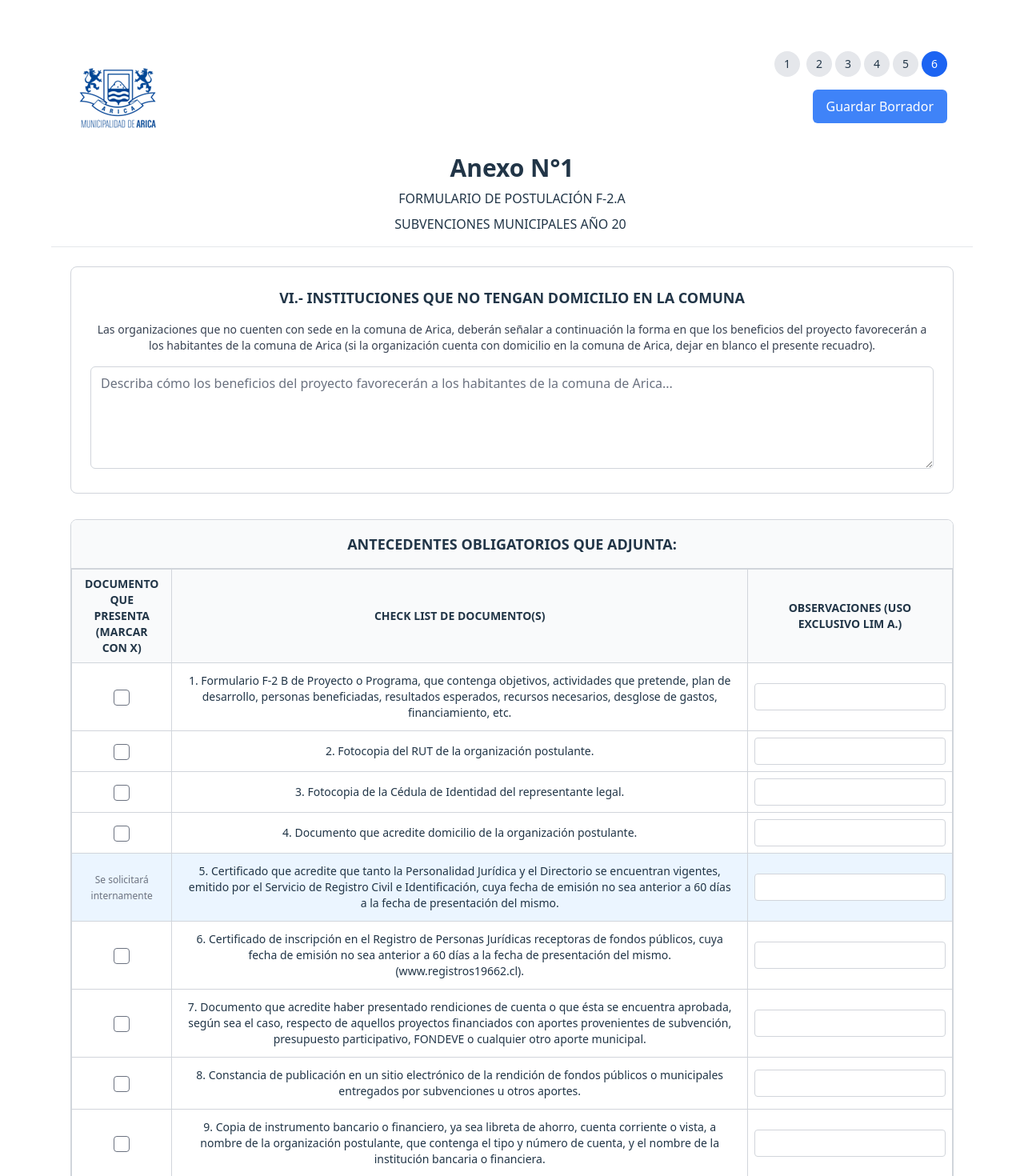
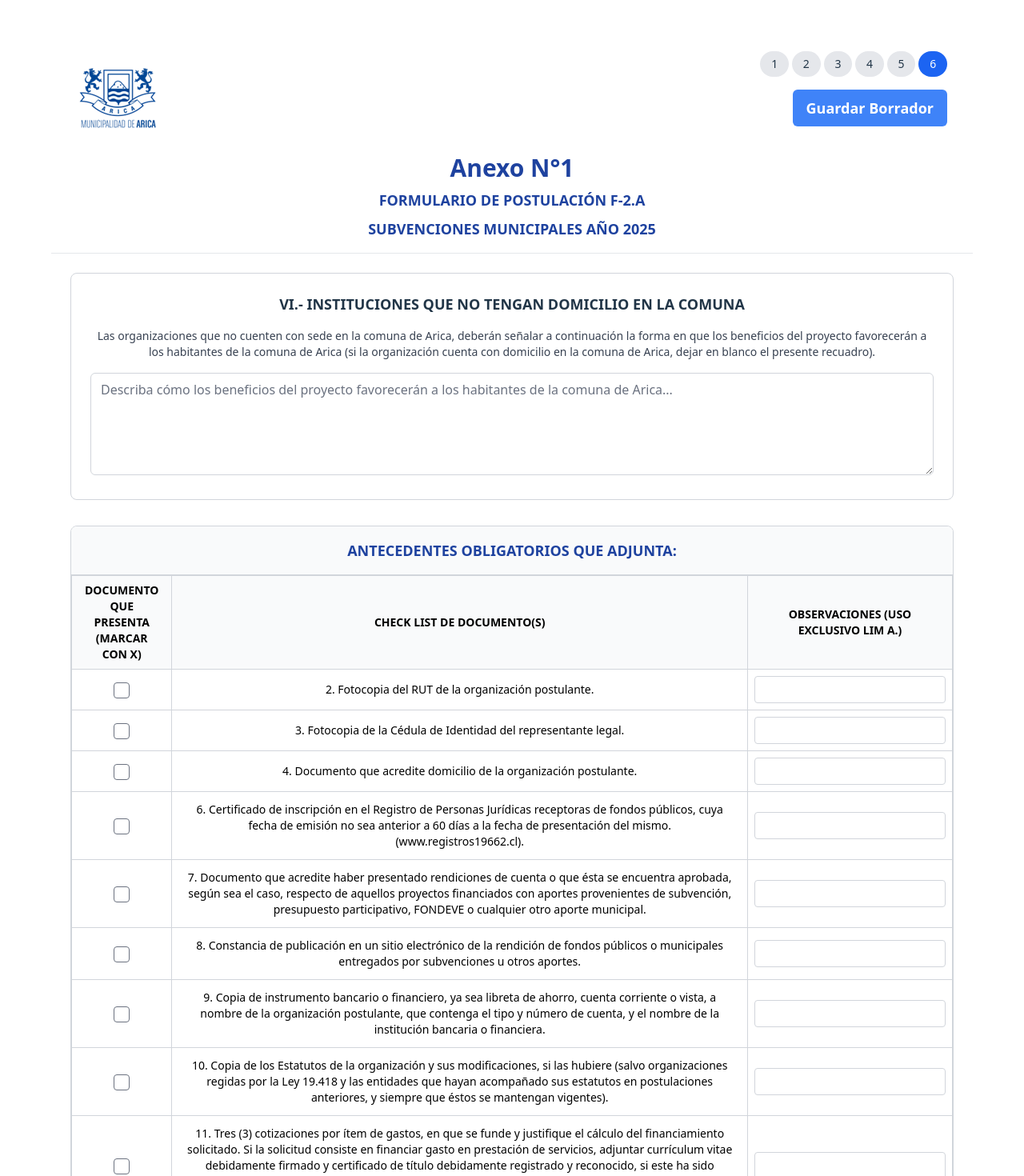
Before and after one commit to pacificstate01/ProjectMuni, a React (Vite) app in the folder Frontend/FrontEndMuni/: page /form2a/paso6 in a window 1280 px wide. Shown: the top 1470 px of the page at 80% size. Built offline with nearby package versions, Linux system fonts and the light colour scheme.

Commit message:
revision y cambios en formulario2a,1)se cambio los botones ahora pueden llevarte a la pagina deseada ,2)todas las letras se corrigieron color,3)se modifico el paso 6 a medias falta terminar

```diff
--- a/Frontend/FrontEndMuni/src/context/numero_context.jsx
+++ b/Frontend/FrontEndMuni/src/context/numero_context.jsx
@@ -25,4 +25,4 @@ export const FormProvider = ({ children }) => {
 
 export const useForm = () => {
   return useContext(FormContext);
-};
+}
--- a/Frontend/FrontEndMuni/src/routes/Formulario2A/Form2ALayout.jsx
+++ b/Frontend/FrontEndMuni/src/routes/Formulario2A/Form2ALayout.jsx
@@ -1,7 +1,8 @@
-import { Outlet, useLocation,useNavigate } from "react-router-dom";
+import { Outlet, useLocation, useNavigate } from "react-router-dom";
 import { useForm } from "../../context/numero_context";
-import { useState } from "react";
+import { useState, useEffect, useRef } from "react";
 import styles from "../../css/login.module.css";
+
 const Form2ALayout = () => {
   const location = useLocation();
   const navigate = useNavigate();
@@ -10,49 +11,57 @@ const Form2ALayout = () => {
   // Validacion pasos
   const currentStep = location.pathname.split("/").pop();
   const isPaso1 = currentStep === "paso1";
-  const isLastStep = currentStep === "paso6"
+  const isLastStep = currentStep === "paso6";
+  const [error, setError] = useState("");
+  const yearInputRef = useRef(null);
 
-  const [error, setError] = useState("");
+  // Efecto para poner color negro en los inputs de este layout + hijos vía Outlet
+  useEffect(() => {
+    // Cambiar color de texto de todos los inputs en la página
+    const fixInputTextColor = () => {
+      const allInputs = document.querySelectorAll('input:not([type="checkbox"]):not([type="radio"]), textarea, select');
+      allInputs.forEach(input => {
+        input.style.color = "#000";
+      });
+    };
+    fixInputTextColor();
+    // También cada vez que naveguemos a un nuevo paso
+    return () => {};
+  }, [currentStep]);
 
-  /* boton cancelar
-  const handleCancelar = () => {
-    if (window.confirm("cancelar")) {
-      navigate("/");
-    }
-  };
-  */
-  const handleYearChange = (value) => {
-    const numericValue = value.replace(/\D/g, "");
-
+  // Manejo del input para el año en el header
+  const handleYearInputChange = (e) => {
+    let val = e.target.value.replace(/\D/g, "").slice(0, 2);
     if (
-      numericValue === "" ||
-      (numericValue.length === 2 && parseInt(numericValue) >= 25)
+      val === "" ||
+      (val.length === 2 && parseInt(val) >= 25)
     ) {
-      updateFormData("yearNumber", numericValue);
+      updateFormData("yearNumber", val);
       setError("");
-    } else if (numericValue.length === 2) {
+    } else if (val.length === 2) {
       setError("El año debe ser 25 o mayor");
     } else {
-      updateFormData("yearNumber", numericValue);
+      updateFormData("yearNumber", val);
       setError("");
     }
   };
+
   const handleSiguiente = (e) => {
     const currentStepNumber = parseInt(currentStep.replace('paso',''));
     const nextStep = currentStepNumber + 1;
-
     if(nextStep <= 6){
       navigate(`/form2a/paso${nextStep}`)
     }
   };
+
   const handleAtras = (e) => {
     const currentStepNumber = parseInt(currentStep.replace('paso',''));
     const prevStep = currentStepNumber - 1;
-
     if(prevStep >= 1){
       navigate(`/form2a/paso${prevStep}`);
     }
   };
+
   return (
     <div className="flex items-center justify-center min-h-screen p-4 bg-gradient-to-br from-blue-50 to-indigo-100">
       <div className="max-w-6xl w-full mx-auto bg-white rounded-xl shadow-2xl overflow-hidden">
@@ -68,72 +77,72 @@ const Form2ALayout = () => {
               />
             </div>
           </div>
-
           {/* Steps numbers */}
           <div className="absolute top-4 right-8 flex flex-col items-end space-y-2">
             <div className="flex space-x-1">
               {[1, 2, 3, 4, 5, 6].map((num) => (
-                <div
+                <button
                   key={num}
-                  className={`w-8 h-8 rounded-full ${
+                  type="button"
+                  onClick={() => navigate(`/form2a/paso${num}`)}
+                  className={`w-8 h-8 rounded-full focus:outline-none ${
                     currentStep === `paso${num}` ||
                     (currentStep === "" && num === 1)
                       ? "bg-blue-600 text-white"
                       : "bg-gray-200"
-                  } flex items-center justify-center text-sm font-medium`}
+                  } flex items-center justify-center text-sm font-medium transition-colors duration-200 hover:bg-blue-400 hover:text-white`}
+                  aria-label={`Ir al paso ${num}`}
                 >
                   {num}
-                </div>
+                </button>
               ))}
             </div>
-            <button className="px-4 py-2 bg-blue-500 text-white rounded-md hover:bg-blue-600 transition-colors">
+            <button className="px-4 py-2 bg-blue-500 text-white rounded-md hover:bg-blue-600 transition-colors text-lg font-bold">
               Guardar Borrador
             </button>
           </div>
 
-          <h1 className="text-3xl font-bold">Anexo N°1</h1>
-          <p className="mt-2">FORMULARIO DE POSTULACIÓN F-2.A</p>
+          <h1 className="text-3xl font-bold text-blue-800">Anexo N°1</h1>
+          <p className="mt-2 text-blue-800 text-lg font-bold ">FORMULARIO DE POSTULACIÓN F-2.A</p>
           <div className="mt-2">
-            <span>SUBVENCIONES MUNICIPALES AÑO 20</span>
+            <span className="text-blue-800 text-lg font-bold">SUBVENCIONES MUNICIPALES AÑO 20</span>
             {isPaso1 ? (
-              <div className="inline-block ml-1">
-                <input
-                  type="text"
-                  value={formData.yearNumber}
-                  onChange={(e) => handleYearChange(e.target.value)}
-                  className={`placeholder-gray-400 w-12 border-none focus:outline-none bg-transparent font-bold underline ${
-                    error ? "text-red-500" : ""
-                  }`}
-                  maxLength="2"
-                  placeholder="N°"
-                />
-                {error && (
-                  <p className="text-red-500 text-xs mt-1 absolute">{error}</p>
-                )}
+              <div className="inline-block">
+                <span
+                  className="text-blue-800 text-lg font-bold"
+                  style={{background: "transparent", display: "inline-block", textAlign: "center" }}
+                >
+                  {formData.yearNumber && formData.yearNumber.length === 2
+                    ? formData.yearNumber
+                    : new Date().getFullYear().toString().slice(-2)
+                  }
+                </span>
+                {error && <span className="text-red-500 text-sm ml-2">{error}</span>}
               </div>
             ) : (
-              <span className="ml-1 font-bold underline">
-                {formData.yearNumber}
+              <span className="text-blue-800 text-lg font-bold">
+                {formData.yearNumber && formData.yearNumber.length === 2
+                  ? formData.yearNumber
+                  : new Date().getFullYear().toString().slice(-2)
+                }
               </span>
             )}
           </div>
         </div>
         <form className="space-y-4" onSubmit={(e) => e.preventDefault()}>
+          {/*
+            El color negro de texto en los inputs internos será corregido
+            con el useEffect arriba y/o puedes poner en tus input:
+            className="text-black"
+            (ver instrucciones para desarrolladores de pasos hijos)
+          */}
           <Outlet />
           <div className="grid grid-cols-3 gap-4 mt-10">
-            <button
-              className={`w-full relative py-2.5 px-5 rounded-lg font-medium group overflow-hidden border border-gray-300" ${styles.gradientBorderRed}`}
-            >
-              <div className="absolute inset-0 bg-gradient-to-r from-red-500 to-red-600 rounded-lg opacity-0 group-hover:opacity-100 transition-opacity duration-300 z-10"></div>
-              <div className="absolute inset-0 bg-white rounded-lg group-hover:opacity-0 transition-opacity duration-300 z-20"></div>
-              <span className="relative text-gray-900 group-hover:text-white transition-colors duration-300 z-30">
-                Cancelar
-              </span>
-            </button>
             {!isPaso1 && (
               <button
                 onClick={handleAtras}
-                className={`"w-full relative py-2.5 px-5 rounded-lg font-medium group overflow-hidden border border-gray-300 ${styles.gradientBorderYellow}`}
+                className={`w-full relative py-2.5 px-5 rounded-lg font-medium group overflow-hidden border border-gray-300 ${styles.gradientBorderYellow}`}
+                type="button"
               >
                 <div className="absolute inset-0 bg-gradient-to-r from-yellow-500 to-yellow-600 rounded-lg opacity-0 group-hover:opacity-100 transition-opacity duration-300 z-10"></div>
                 <div className="absolute inset-0 bg-white rounded-lg group-hover:opacity-0 transition-opacity duration-300 z-20"></div>
@@ -142,10 +151,11 @@ const Form2ALayout = () => {
                 </span>
               </button>
             )}
-            {!isLastStep &&(
+            {!isLastStep && (
               <button
                 onClick={handleSiguiente}
                 className={`w-full relative py-2.5 px-5 rounded-lg font-medium group overflow-hidden ${styles.gradientBorder}`}
+                type="button"
               >
                 <div className="absolute inset-0 bg-gradient-to-r from-cyan-500 to-blue-500 rounded-lg opacity-0 group-hover:opacity-100 transition-opacity duration-300 z-10"></div>
                 <div className="absolute inset-0 bg-white rounded-lg group-hover:opacity-0 transition-opacity duration-300 z-20"></div>
@@ -154,11 +164,11 @@ const Form2ALayout = () => {
                 </span>
               </button>
             )}
-
             {isLastStep && (
               <button
                 onClick={() => {/* Handle form submission */}}
                 className={`w-full relative py-2.5 px-5 rounded-lg font-medium group overflow-hidden ${styles.gradientBorderGreen}`}
+                type="button"
               >
                 <div className="absolute inset-0 bg-gradient-to-r from-green-500 to-green-600 rounded-lg opacity-0 group-hover:opacity-100 transition-opacity duration-300 z-10"></div>
                 <div className="absolute inset-0 bg-white rounded-lg group-hover:opacity-0 transition-opacity duration-300 z-20"></div>
--- a/Frontend/FrontEndMuni/src/routes/Formulario2A/Formulario2A4.jsx
+++ b/Frontend/FrontEndMuni/src/routes/Formulario2A/Formulario2A4.jsx
@@ -89,7 +89,7 @@ const Formulario2A4 = () => {
 
   return (
     <div className="max-w-6xl mx-auto p-6 bg-white rounded-lg shadow-md font-sans">
-      <h2 className="text-xl font-bold mb-6 text-center border-b pb-2">
+      <h2 className="text-blue-800 text-xl font-bold mb-6 text-center border-b pb-2">
         IV.- DETALLE MONTO Y CUOTA DE LA SUBVENCIÓN:
       </h2>
 
--- a/Frontend/FrontEndMuni/src/routes/Formulario2A/Formulario2A5.jsx
+++ b/Frontend/FrontEndMuni/src/routes/Formulario2A/Formulario2A5.jsx
@@ -116,16 +116,16 @@ const Formulario2A5 = () => {
   return (
     <div className="w-full mx-auto p-6 bg-white">
       {/* Header */}
-      <h2 className="text-lg font-bold mb-2">
+      <h2 className="text-blue-800 text-lg font-bold mb-2">
         V.- RESEÑA HISTÓRICA DE DESEMPEÑO EN OTROS PROGRAMAS O PROYECTOS
       </h2>
-      <p className="text-sm text-gray-700 mb-6">
+      <p className="text-blue-800 text-sm  mb-6">
         El presente ítem debe reflejar el comportamiento de la organización postulante en los últimos tres años,
         respecto de otros proyectos.
       </p>
 
       {/* Table */}
-      <div className="overflow-x-auto border border-gray-300 rounded-lg">
+      <div className="text-black overflow-x-auto border border-gray-300 rounded-lg">
         <table className="min-w-full text-sm">
           <thead className="bg-gray-50">
             <tr>
--- a/Frontend/FrontEndMuni/src/routes/Formulario2A/Formulario2A6.jsx
+++ b/Frontend/FrontEndMuni/src/routes/Formulario2A/Formulario2A6.jsx
@@ -3,7 +3,7 @@ import React, { useState } from 'react';
 const Formulario2A6 = () => {
   const [nonResidentInfo, setNonResidentInfo] = useState('');
   const [documents, setDocuments] = useState({
-    doc1: false, doc2: false, doc3: false, doc4: false, doc5: false,
+    doc2: false, doc3: false, doc4: false,
     doc6: false, doc7: false, doc8: false, doc9: false, doc10: false,
     doc11: false, doc12: false, doc13: false, doc14: false, doc15: false
   });
@@ -50,8 +50,8 @@ const Formulario2A6 = () => {
       </div>
 
       {/* Required Documents Table */}
-      <div className="border border-gray-300 rounded-lg overflow-hidden">
-        <h2 className="text-lg font-bold p-4 bg-gray-50 border-b border-gray-300">
+      <div className="text-black border border-gray-300 rounded-lg overflow-hidden">
+        <h2 className="text-blue-800 text-lg font-bold p-4 bg-gray-50 border-b border-gray-300">
           ANTECEDENTES OBLIGATORIOS QUE ADJUNTA:
         </h2>
 
@@ -71,27 +71,6 @@ const Formulario2A6 = () => {
               </tr>
             </thead>
             <tbody>
-              {/* Document 1 */}
-              <tr className="hover:bg-gray-50">
-                <td className="border border-gray-300 p-2 text-center">
-                  <input
-                    type="checkbox"
-                    checked={documents.doc1}
-                    onChange={() => handleDocumentChange(1)}
-                    className="w-5 h-5 text-blue-600 rounded focus:ring-blue-500"
-                  />
-                </td>
-                <td className="border border-gray-300 px-4 py-3">
-                  1. Formulario F-2 B de Proyecto o Programa, que contenga objetivos, actividades que pretende, plan de desarrollo, personas beneficiadas, resultados esperados, recursos necesarios, desglose de gastos, financiamiento, etc.
-                </td>
-                <td className="border border-gray-300 p-2">
-                  <input
-                    type="text"
-                    className="w-full px-2 py-1 border border-gray-300 rounded focus:outline-none focus:ring-1 focus:ring-blue-500"
-                  />
-                </td>
-              </tr>
-
               {/* Document 2 */}
               <tr className="hover:bg-gray-50">
                 <td className="border border-gray-300 p-2 text-center">
@@ -146,22 +125,6 @@ const Formulario2A6 = () => {
                 </td>
                 <td className="border border-gray-300 px-4 py-3">
                   4. Documento que acredite domicilio de la organización postulante.
-                </td>
-                <td className="border border-gray-300 p-2">
-                  <input
-                    type="text"
-                    className="w-full px-2 py-1 border border-gray-300 rounded focus:outline-none focus:ring-1 focus:ring-blue-500"
-                  />
-                </td>
-              </tr>
-
-              {/* Document 5 - Internal */}
-              <tr className="hover:bg-gray-50 bg-blue-50">
-                <td className="border border-gray-300 p-2 text-center">
-                  <span className="text-xs text-gray-500 font-medium">Se solicitará internamente</span>
-                </td>
-                <td className="border border-gray-300 px-4 py-3">
-                  5. Certificado que acredite que tanto la Personalidad Jurídica y el Directorio se encuentran vigentes, emitido por el Servicio de Registro Civil e Identificación, cuya fecha de emisión no sea anterior a 60 días a la fecha de presentación del mismo.
                 </td>
                 <td className="border border-gray-300 p-2">
                   <input
```
Lines whose indentation alone changed are shown as unchanged.
